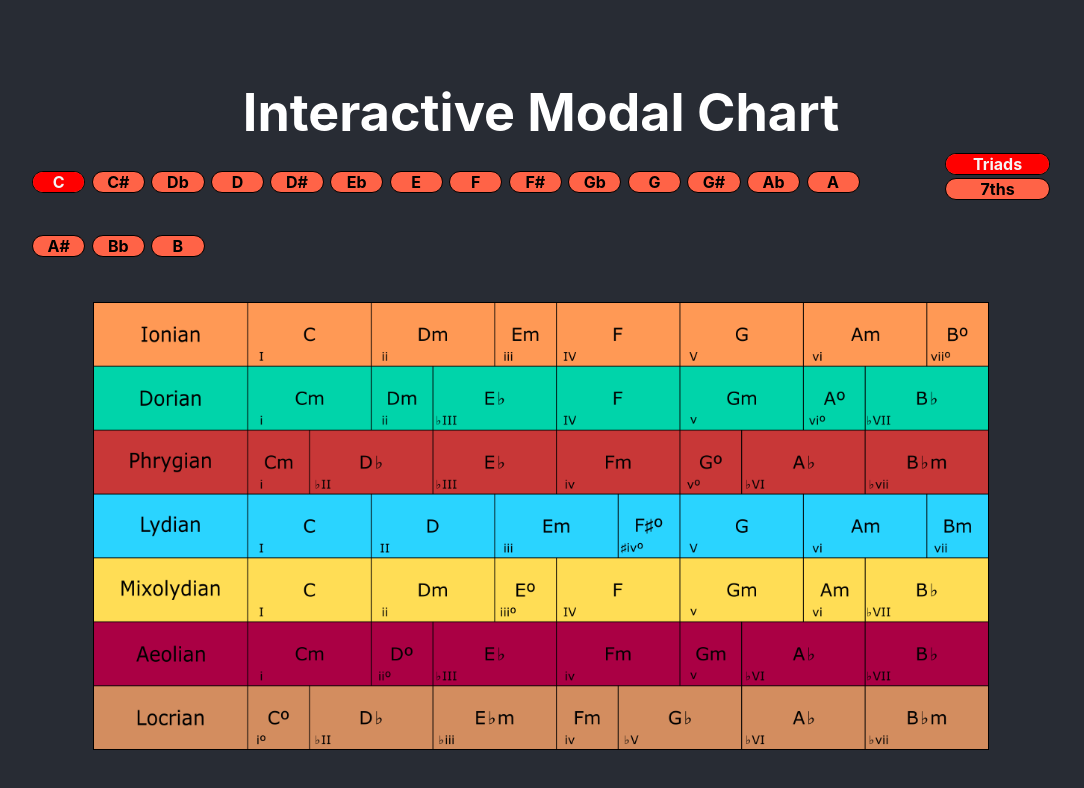
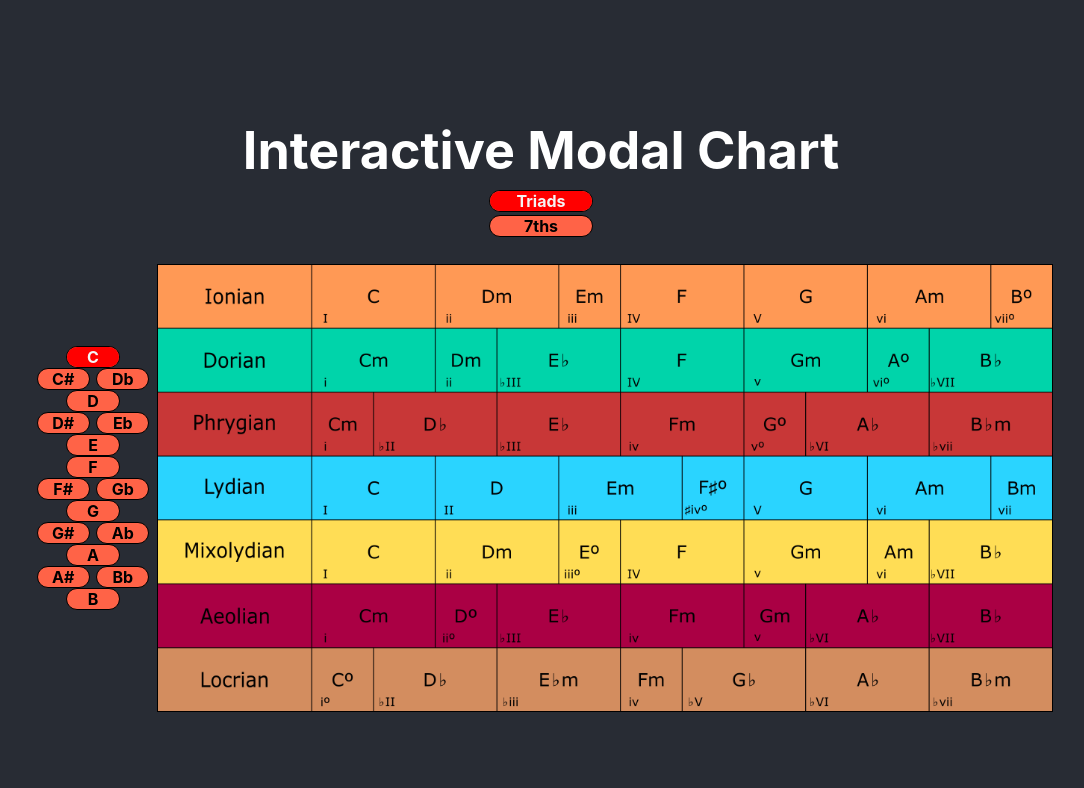
Before and after one commit to Tycholiz/modal-interchange-chart, a React (Create React App) app: page / in a window 1280 px wide. Shown: the top 788 px of the page, without its empty margins (99-1183 px from the left). Built offline with nearby package versions, Linux system fonts and the light colour scheme.

Commit message:
key container now on side. styling needed

```diff
--- a/src/components/App.js
+++ b/src/components/App.js
@@ -36,18 +36,18 @@ class App extends Component {
          {/* interactive chart of modes */}
           <h1>Interactive Modal Chart</h1>
         </header>
+        <NotationContainer
+          changeNotation={this.changeNotation}
+        />
         <div className="buttonWrapper">
           <KeyContainer
             changeKey={this.changeKey}
           />
-          <NotationContainer
-            changeNotation={this.changeNotation}
+          <Chart
+            currentKey={selectedKey}
+            currentNotation={selectedNotation}
           />
         </div>
-        <Chart
-          currentKey={selectedKey}
-          currentNotation={selectedNotation}
-        />
       </div>
     );
   }
--- a/src/styles/App.css
+++ b/src/styles/App.css
@@ -27,7 +27,7 @@
 .buttonWrapper {
   display: flex;
   flex-direction: row;
-  height: 10vw;
+  /* height: 10vw; */
   width: 80vw;
 }
 .selection {
--- a/src/styles/KeyContainer.css
+++ b/src/styles/KeyContainer.css
@@ -2,19 +2,16 @@
 	display: flex;
 	flex: 1;
 	flex-wrap: wrap;
-	flex-direction: row;
+	flex-direction: column;
 	align-items: center;
-	width: 80%;
+	justify-content: center;
 }
 .sharpFlatContainer {
 	display: flex;
 	flex-direction: row;
 }
 @media only screen and (min-device-width: 878px) {
-	.keyContainerWrapper {
+	/* .keyContainerWrapper {
 		justify-content: center;
-	}
-	.sharpFlatContainer {
-		flex-direction: column;
-	}
+	} */
 }
--- a/src/styles/NotationContainer.css
+++ b/src/styles/NotationContainer.css
@@ -1,6 +1,6 @@
 .notationContainerWrapper {
 	display: flex;
-	flex-direction: column;
+	flex-direction: row;
 	justify-content: center;
 	margin-left: 1em;
 	margin-right: 1em;
```
